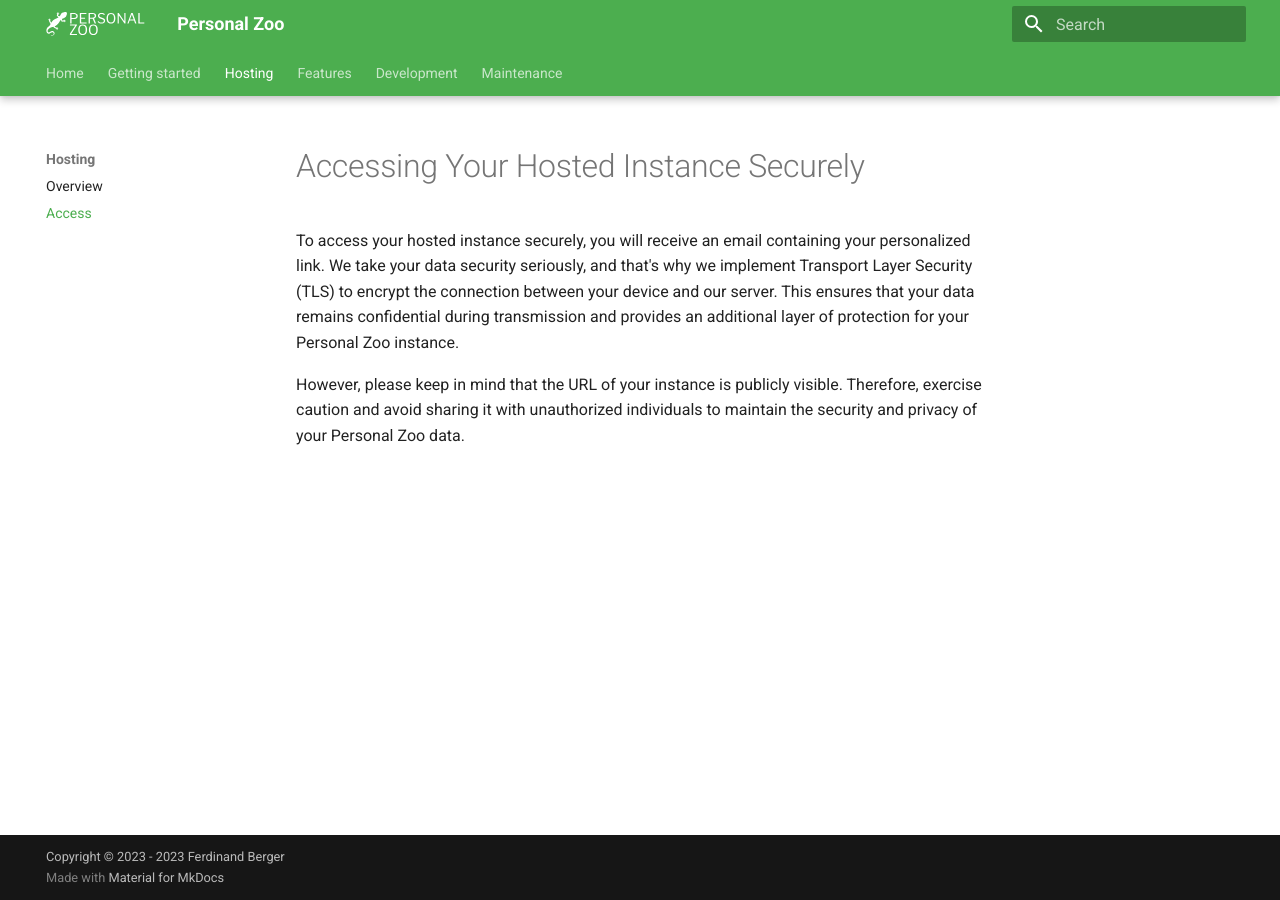
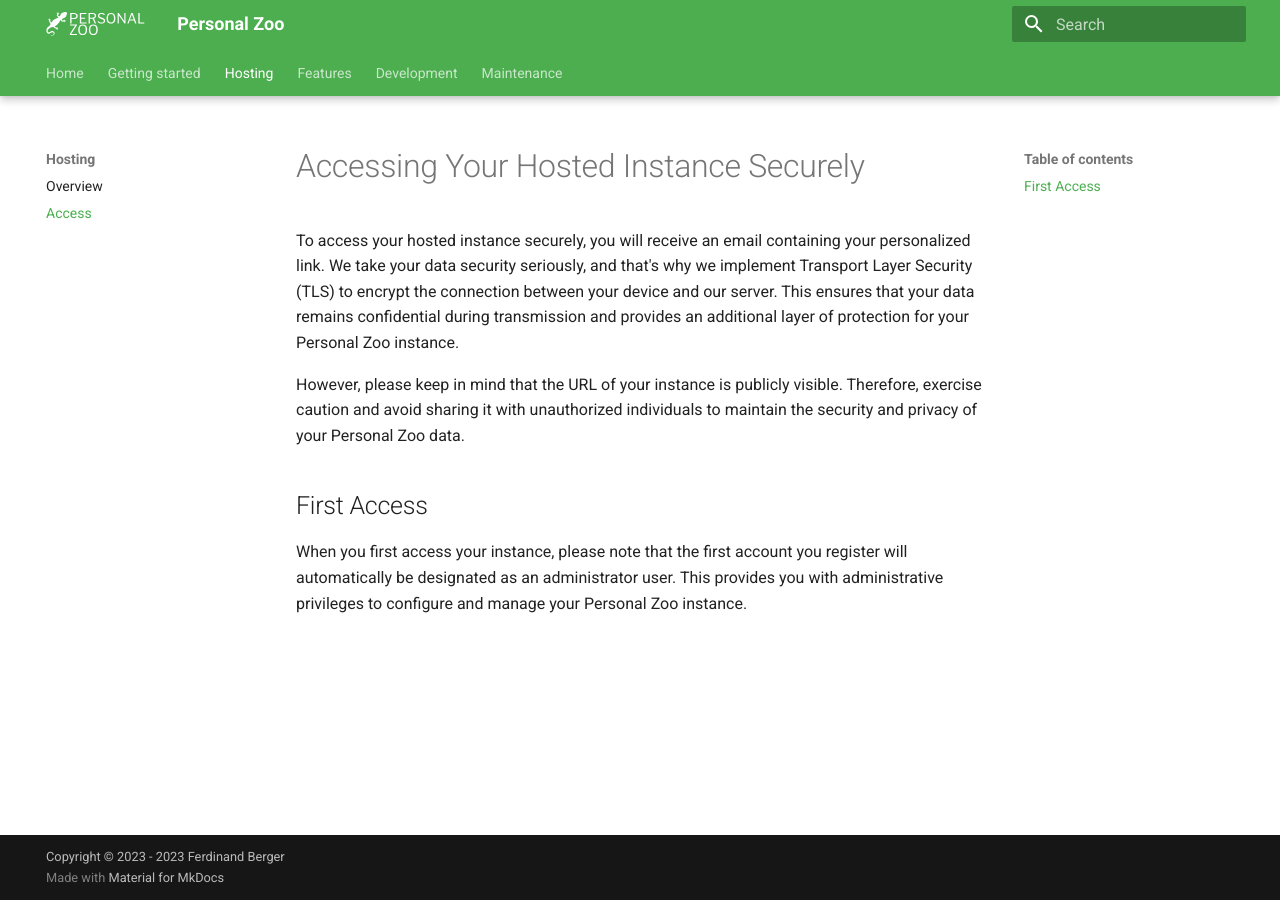
Before and after one commit to Brazier85/personal_zoo, an MkDocs documentation site: the page built from docs/hosting/access.md, in a window 1280 px wide. Built offline with MkDocs 1.6.1 and Material for MkDocs 9.7.7, drawn with Linux system fonts in a browser that asks for light colours.

```diff
--- a/docs/hosting/access.md
+++ b/docs/hosting/access.md
@@ -3,3 +3,7 @@
 To access your hosted instance securely, you will receive an email containing your personalized link. We take your data security seriously, and that's why we implement Transport Layer Security (TLS) to encrypt the connection between your device and our server. This ensures that your data remains confidential during transmission and provides an additional layer of protection for your Personal Zoo instance.
 
 However, please keep in mind that the URL of your instance is publicly visible. Therefore, exercise caution and avoid sharing it with unauthorized individuals to maintain the security and privacy of your Personal Zoo data.
+
+## First Access
+
+When you first access your instance, please note that the first account you register will automatically be designated as an administrator user. This provides you with administrative privileges to configure and manage your Personal Zoo instance.
```
Also changed, not shown: docs/hosting/overview.md (+1 -1 lines), docs/index.md (+3 -2 lines).
